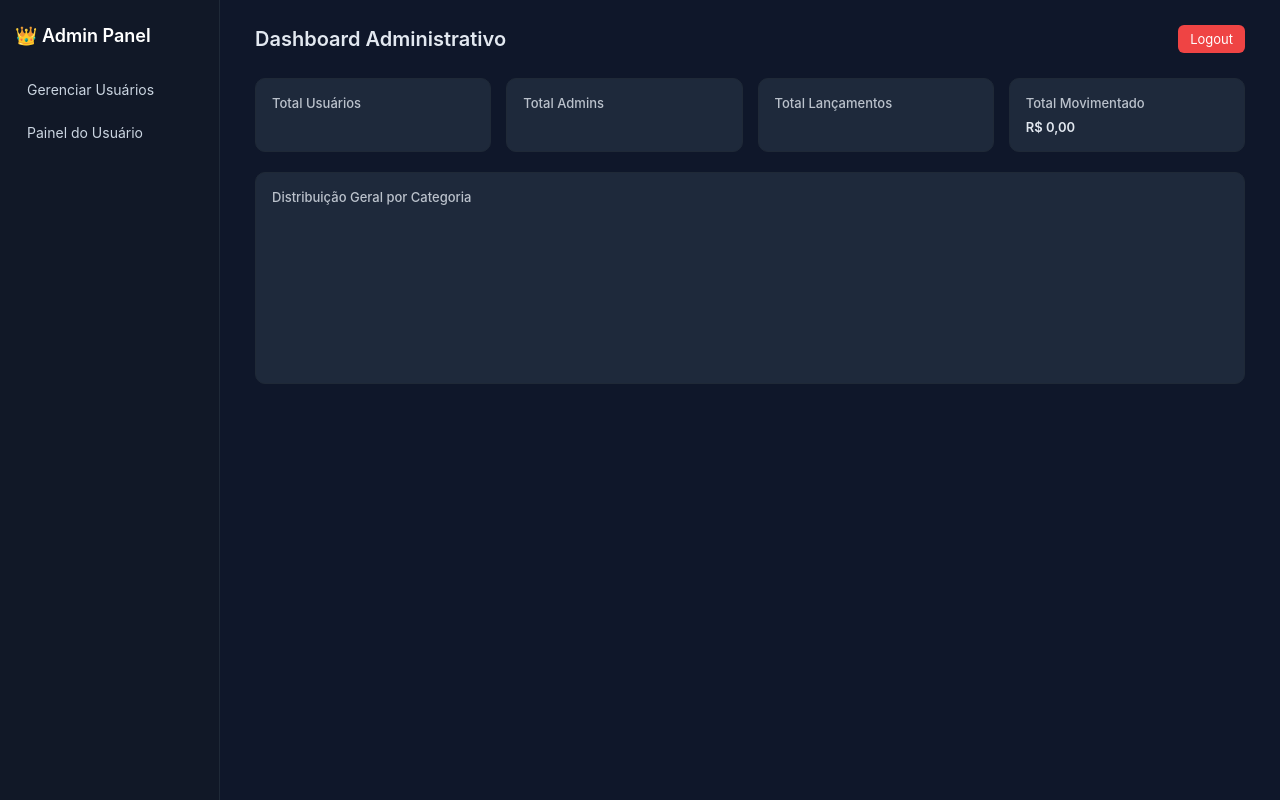
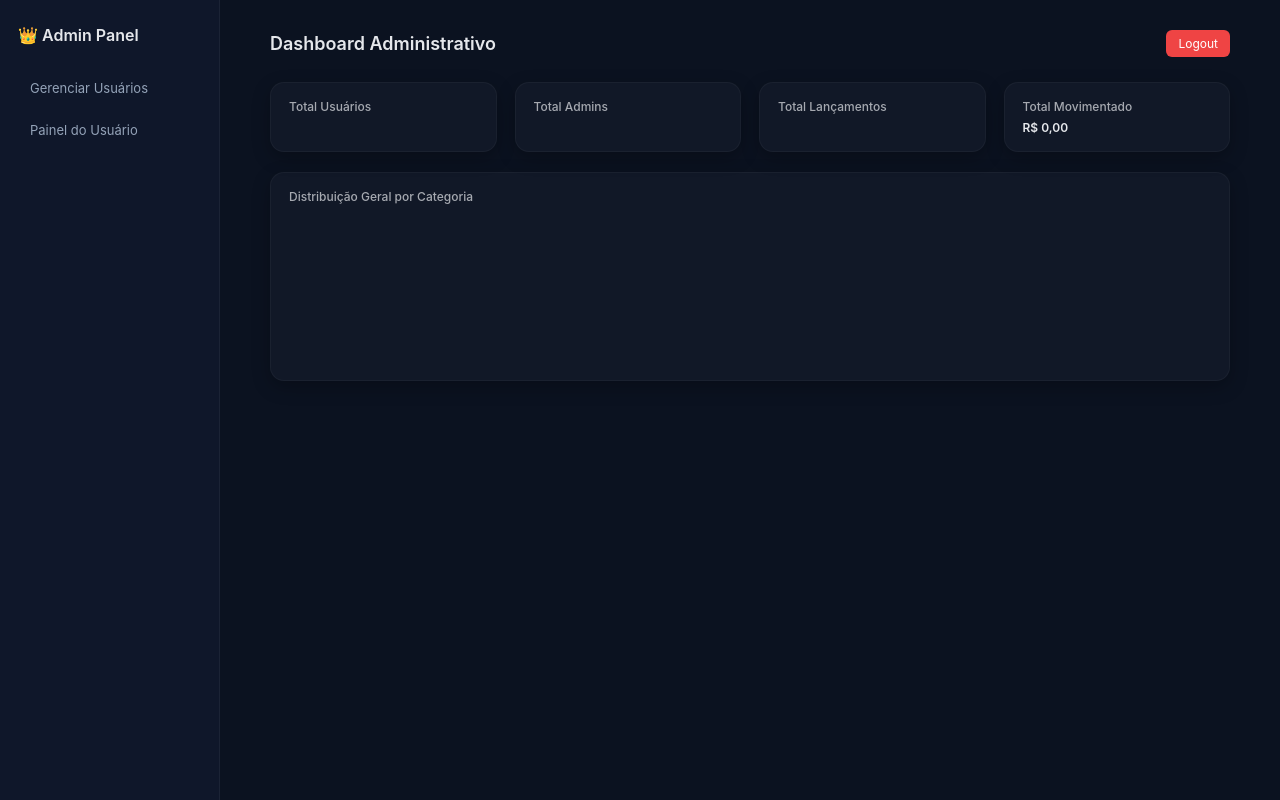
Before and after one commit to iproleplay/controle-financeiro, a Flask app: template templates/admin_dashboard.html in a window 1280 px wide. Run offline with Flask 3, Linux system fonts and the light colour scheme; the template is opened without the code that fills it, so the values that code supplies are empty; a map, chart or similar area stays blank; some libraries are stand-ins or nearby versions.

Commit message:
Dashboard layout refinado com barra meta profissional

```diff
--- a/static/style.css
+++ b/static/style.css
@@ -2,51 +2,51 @@
     box-sizing: border-box;
     margin: 0;
     padding: 0;
-    font-family: Inter, system-ui, -apple-system, sans-serif;
+    font-family: Inter, system-ui, sans-serif;
 }
 
 body {
-    background: #0f172a;
-    color: #e2e8f0;
+    background: #0b1220;
+    color: #e5e7eb;
     display: flex;
 }
 
 /* SIDEBAR */
 .sidebar {
     width: 220px;
-    background: #111827;
+    background: #0f172a;
     min-height: 100vh;
-    padding: 25px 15px;
-    border-right: 1px solid #1f2937;
+    padding: 25px 18px;
+    border-right: 1px solid rgba(255,255,255,0.05);
 }
 
 .sidebar h2 {
-    font-size: 18px;
+    font-size: 16px;
     margin-bottom: 25px;
     font-weight: 600;
-    color: #fff;
 }
 
 .sidebar a {
     display: block;
     padding: 10px 12px;
     margin-bottom: 6px;
-    color: #cbd5e1;
+    color: #94a3b8;
     text-decoration: none;
-    font-size: 14px;
-    border-radius: 6px;
+    font-size: 13px;
+    border-radius: 8px;
     transition: 0.2s;
 }
 
 .sidebar a:hover {
-    background: #1e293b;
+    background: rgba(59,130,246,0.15);
     color: #fff;
 }
 
 /* MAIN */
 .main {
     flex: 1;
-    padding: 25px 35px;
+    padding: 30px 50px;
+    max-width: 1400px;
 }
 
 /* NAVBAR */
@@ -58,81 +58,89 @@ body {
 }
 
 .navbar h1 {
-    font-size: 20px;
+    font-size: 18px;
     font-weight: 600;
 }
 
 .logout-btn {
     background: #ef4444;
     padding: 6px 12px;
-    font-size: 13px;
     border-radius: 6px;
+    font-size: 12px;
+    text-decoration: none;
     color: white;
-    text-decoration: none;
-    transition: 0.2s;
-}
-
-.logout-btn:hover {
-    background: #dc2626;
 }
 
 /* GRID */
 .grid {
     display: grid;
-    grid-template-columns: repeat(auto-fit, minmax(180px, 1fr));
-    gap: 15px;
+    grid-template-columns: repeat(auto-fit, minmax(200px, 1fr));
+    gap: 18px;
     margin-bottom: 20px;
 }
 
 /* CARDS */
 .card {
-    background: #1e293b;
-    padding: 16px;
-    border-radius: 10px;
-    border: 1px solid #1f2937;
+    background: #111827;
+    padding: 16px 18px;
+    border-radius: 14px;
+    border: 1px solid rgba(255,255,255,0.04);
+    box-shadow: 0 6px 18px rgba(0,0,0,0.25);
 }
 
 .card h3 {
-    font-size: 13px;
+    font-size: 12px;
     font-weight: 500;
-    opacity: 0.8;
-    margin-bottom: 8px;
+    opacity: 0.7;
+    margin-bottom: 6px;
 }
 
 .stat {
-    font-size: 18px;
+    font-size: 17px;
     font-weight: 600;
 }
 
-.red { color: #ef4444; }
-.green { color: #22c55e; }
+/* META BAR */
+.meta-bar {
+    background: #1f2937;
+    height: 8px;
+    border-radius: 20px;
+    margin-top: 10px;
+    overflow: hidden;
+}
+
+.meta-progress {
+    height: 100%;
+    border-radius: 20px;
+    transition: 0.4s ease;
+}
 
 /* FORM */
 .card form {
     display: flex;
-    gap: 10px;
+    gap: 8px;
+    align-items: center;
     flex-wrap: wrap;
 }
 
 .card input,
 .card select {
-    padding: 8px 10px;
-    border-radius: 6px;
-    border: 1px solid #334155;
-    background: #0f172a;
-    color: #fff;
-    font-size: 13px;
+    padding: 7px 10px;
+    border-radius: 8px;
+    border: 1px solid #1f2937;
+    background: #0b1220;
+    color: white;
+    font-size: 12px;
 }
 
 .card button {
-    padding: 8px 14px;
-    border-radius: 6px;
+    padding: 7px 12px;
+    border-radius: 8px;
     border: none;
     background: #3b82f6;
     color: white;
-    font-size: 13px;
+    font-size: 12px;
     cursor: pointer;
-    transition: 0.2s;
 }
 
 .card button:hover {
@@ -141,15 +149,10 @@ body {
 
 /* LISTA */
 .card div {
-    font-size: 13px;
+    font-size: 12px;
 }
 
-/* SCROLL */
-::-webkit-scrollbar {
-    width: 6px;
+/* GRÁFICOS */
+canvas {
+    max-height: 240px !important;
 }
-
-::-webkit-scrollbar-thumb {
-    background: #334155;
-    border-radius: 4px;
-}
```
Also changed, not shown: templates/dashboard.html (+19 -23 lines).
